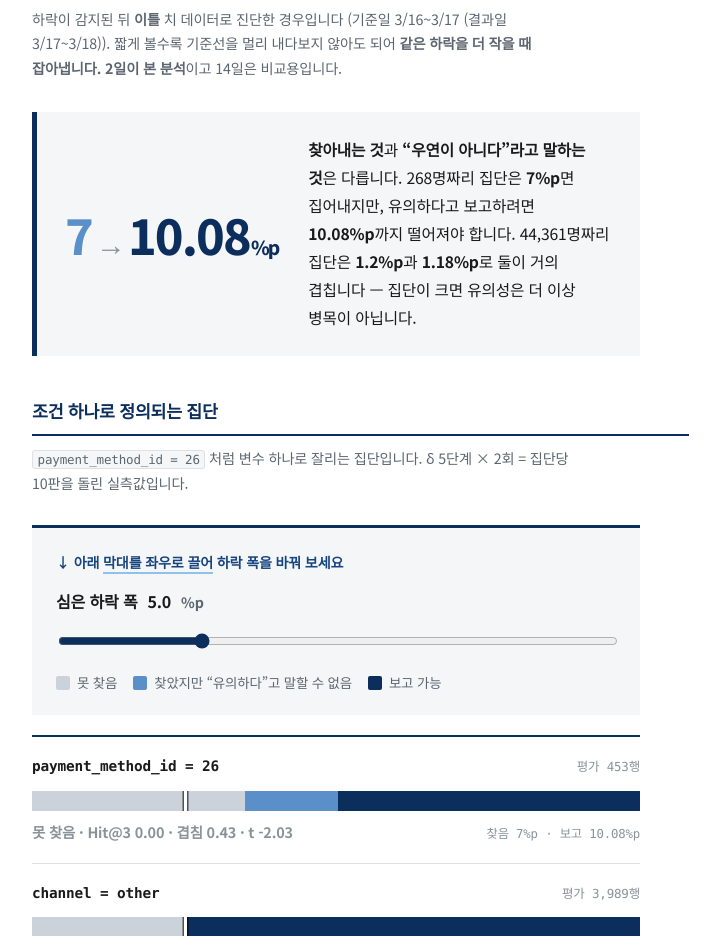
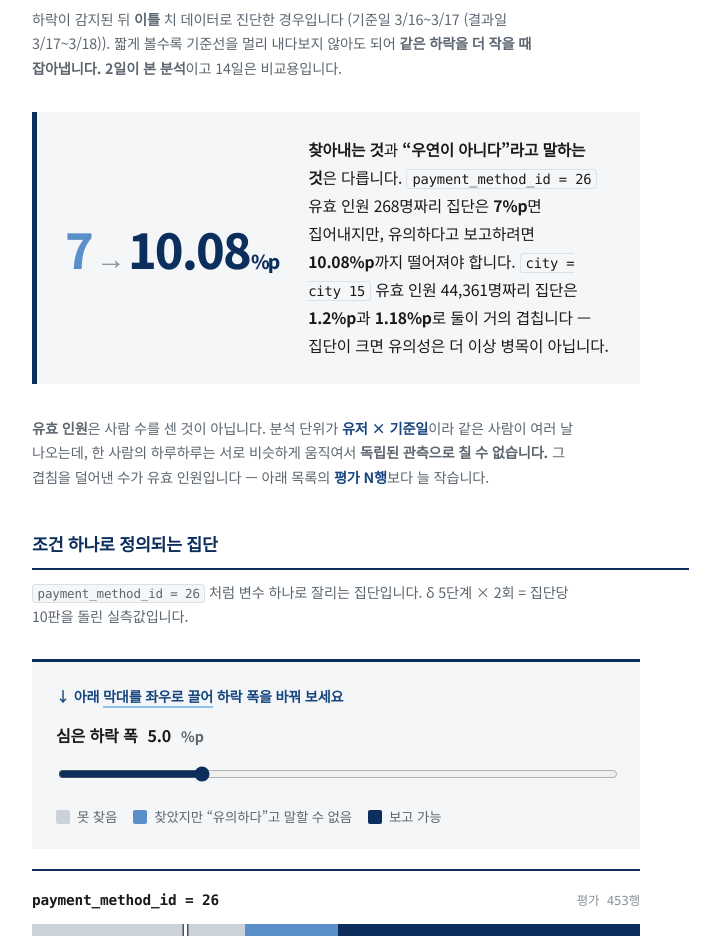
Before and after one commit to cwforest/retention-drop-page, a plain HTML site: page index.html in a window 1280 px wide. Shown: the part 2763-3699 px from the top of the page, without its empty margins (373-1093 px from the left). Drawn offline with nearby package versions, Linux system fonts and the light colour scheme.

Commit message:
페이지 갱신 (연구 리포 c800908)

```diff
--- a/index.html
+++ b/index.html
@@ -169,10 +169,18 @@
   <div class="pull">
     <b><span class="n1" id="pull-a">—</span><span class="ar">→</span><span class="n2" id="pull-b">—</span><small>%p</small></b>
     <p><strong>찾아내는 것</strong>과 <strong>“우연이 아니다”라고 말하는 것</strong>은 다릅니다.
-       <span id="pull-small">—</span>명짜리 집단은 <strong id="pull-a2">—</strong>면 집어내지만, 유의하다고 보고하려면
+       <code id="pull-small-name">—</code> 유효 인원 <span id="pull-small">—</span>명짜리 집단은
+       <strong id="pull-a2">—</strong>면 집어내지만, 유의하다고 보고하려면
        <strong id="pull-b2">—</strong>까지 떨어져야 합니다.
        <span id="pull-tail"></span></p>
   </div>
+
+  <p class="note">
+    <strong>유효 인원</strong>은 사람 수를 센 것이 아닙니다. 분석 단위가 <em>유저 × 기준일</em>이라
+    같은 사람이 여러 날 나오는데, 한 사람의 하루하루는 서로 비슷하게 움직여서
+    <strong>독립된 관측으로 칠 수 없습니다.</strong> 그 겹침을 덜어낸 수가 유효 인원입니다 —
+    아래 목록의 <em>평가 N행</em>보다 늘 작습니다.
+  </p>
 
   <h3 class="subhead">조건 하나로 정의되는 집단</h3>
   <p class="note">
@@ -307,6 +315,6 @@
 </div></footer>
 
 <script src="https://cdnjs.cloudflare.com/ajax/libs/Chart.js/4.4.1/chart.umd.min.js"></script>
-<script src="web/app.js?v=e77d21a4"></script>
+<script src="web/app.js?v=8095fa6a"></script>
 </body>
 </html>
--- a/web/app.js
+++ b/web/app.js
@@ -291,6 +291,7 @@ function 결과문구(gr, mt) {
   쓰기('pull-b', 작['보고δ'] ?? '—');
   쓰기('pull-a2', pct(작['찾음δ']));
   쓰기('pull-b2', pct(작['보고δ']));
+  쓰기('pull-small-name', 작['이름']);
   쓰기('pull-small', 작['유효인원'].toLocaleString());
 
   // 큰 집단은 창에 따라 이야기가 달라짐 — 14일에서는 보고가 한참 뒤에 오지만
@@ -299,11 +300,12 @@ function 결과문구(gr, mt) {
   const 꼬리 = document.getElementById('pull-tail');
   if (꼬리) {
     const 인원 = 큰['유효인원'].toLocaleString();
+    const 이름 = `<code>${큰['이름']}</code> 유효 인원 ${인원}명짜리 집단`;
     const ㄱ = 큰['찾음δ'], ㄴ = 큰['보고δ'];
     꼬리.innerHTML = (ㄱ != null && ㄴ != null && ㄴ <= ㄱ * 1.05)
-      ? `${인원}명짜리 집단은 <strong>${pct(ㄱ)}</strong>과 <strong>${pct(ㄴ)}</strong>로
+      ? `${이름}은 <strong>${pct(ㄱ)}</strong>과 <strong>${pct(ㄴ)}</strong>로
          둘이 거의 겹칩니다 — 집단이 크면 유의성은 더 이상 병목이 아닙니다.`
-      : `${인원}명짜리 집단은 <strong>${pct(ㄱ)} → ${pct(ㄴ)}</strong>.`;
+      : `${이름}은 <strong>${pct(ㄱ)} → ${pct(ㄴ)}</strong>.`;
   }
 
   쓰기('ex1-name', 작['이름']);
```
